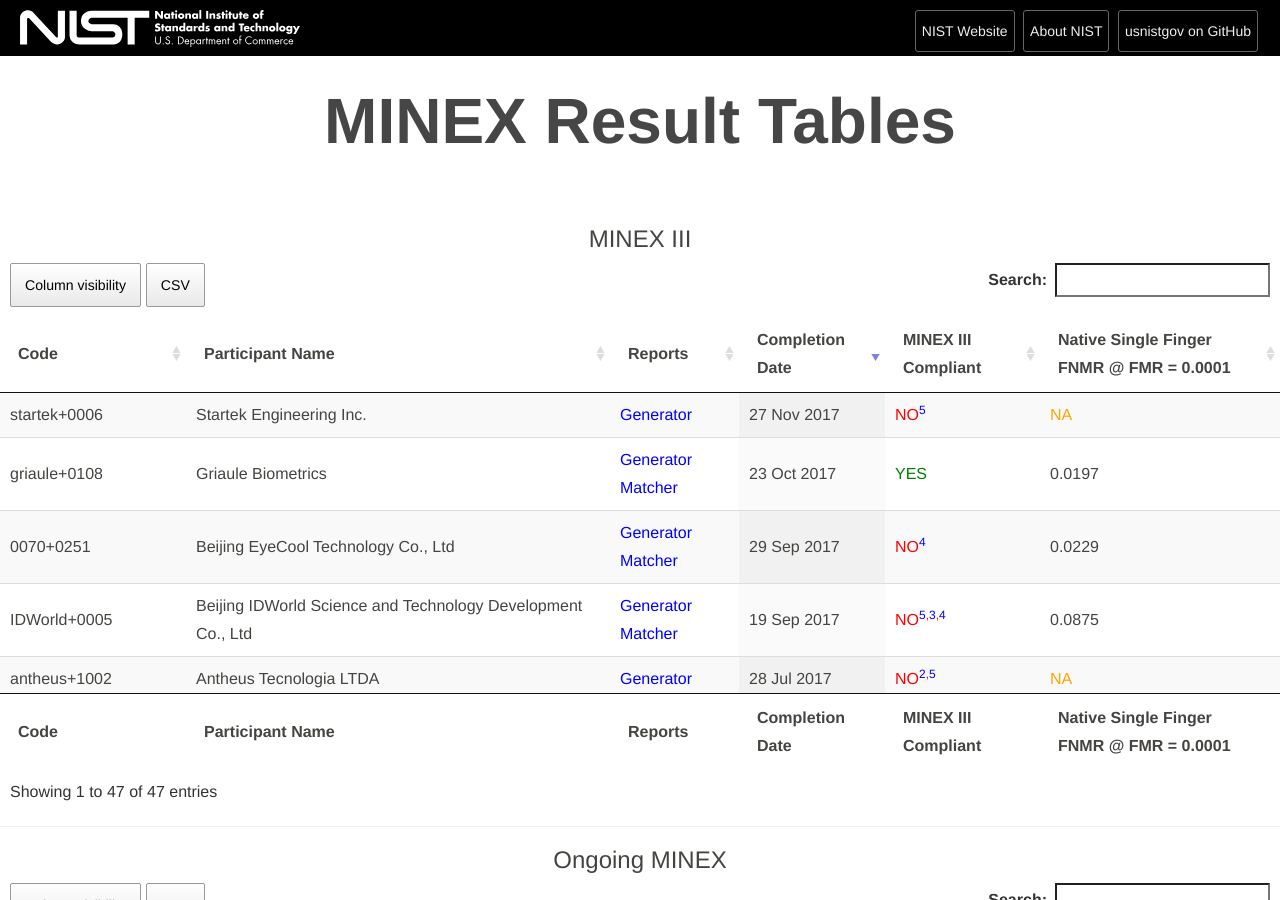
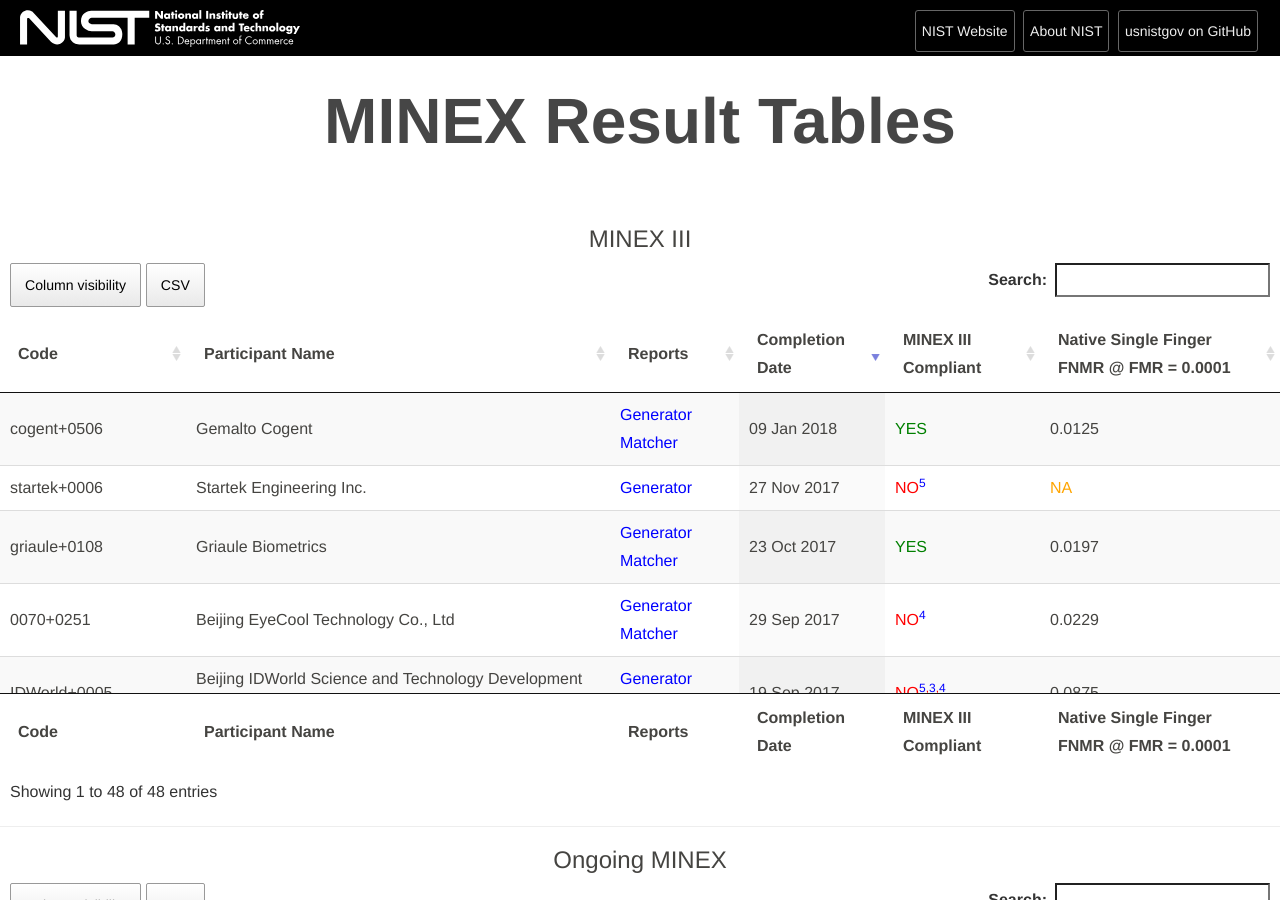
Before and after one commit to usnistgov/minex, a Jekyll site: the page built from results/tables/index.html, in a window 1280 px wide and 900 px high. Built offline with Jekyll 4.4.1, drawn with Linux system fonts in a browser that asks for light colours.

Commit message:
Add results for cogent+0506

```diff
--- a/_includes/results/minexiii.html
+++ b/_includes/results/minexiii.html
@@ -421,6 +421,26 @@
 			<td class="minex_na">NA</td>
 			<td>0017</td>
 			<td>0505</td>
+			<td class="minex_na">NA</td>
+		</tr>
+		<tr>
+			<td>cogent+0506</td>
+			<td>Gemalto Cogent</td>
+			<td><a href="http://nigos.nist.gov:8080/evaluations/minexiii/reportcards/cogent+0506_generator_report.pdf">Generator</a> <a href="http://nigos.nist.gov:8080/evaluations/minexiii/reportcards/cogent+0506_matcher_report.pdf">Matcher</a></td>
+			<td>01/09/2018</td>
+			<td class="minex_yes">YES</td>
+			<td class="minex_yes">YES</td>
+			<td class="minex_yes">YES</td>
+			<td>0.0125</td>
+			<td>0.00041</td>
+			<td class="minex_yes">YES</td>
+			<td class="minex_yes">YES</td>
+			<td>91882</td>
+			<td>0017</td>
+			<td>0506</td>
+			<td class="minex_na">NA</td>
+			<td>0017</td>
+			<td>0506</td>
 			<td class="minex_na">NA</td>
 		</tr>
 		<tr>
```
Also changed, not shown: results/csvs/minexiii_two_finger_fnmr_fmr_0001.csv (+21 -20 lines), results/csvs/minexiii_two_finger_fnmr_fmr_01.csv (+21 -20 lines).
